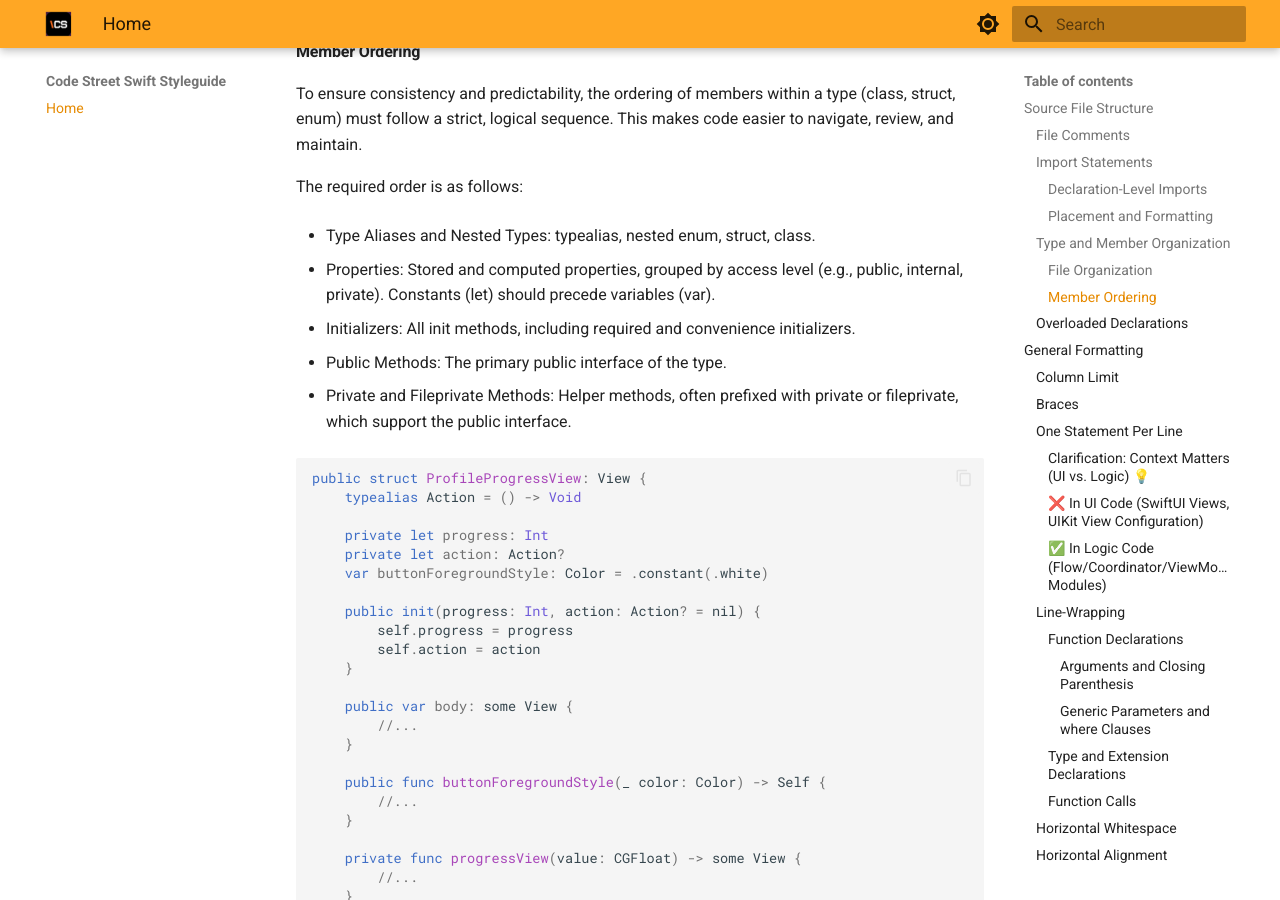
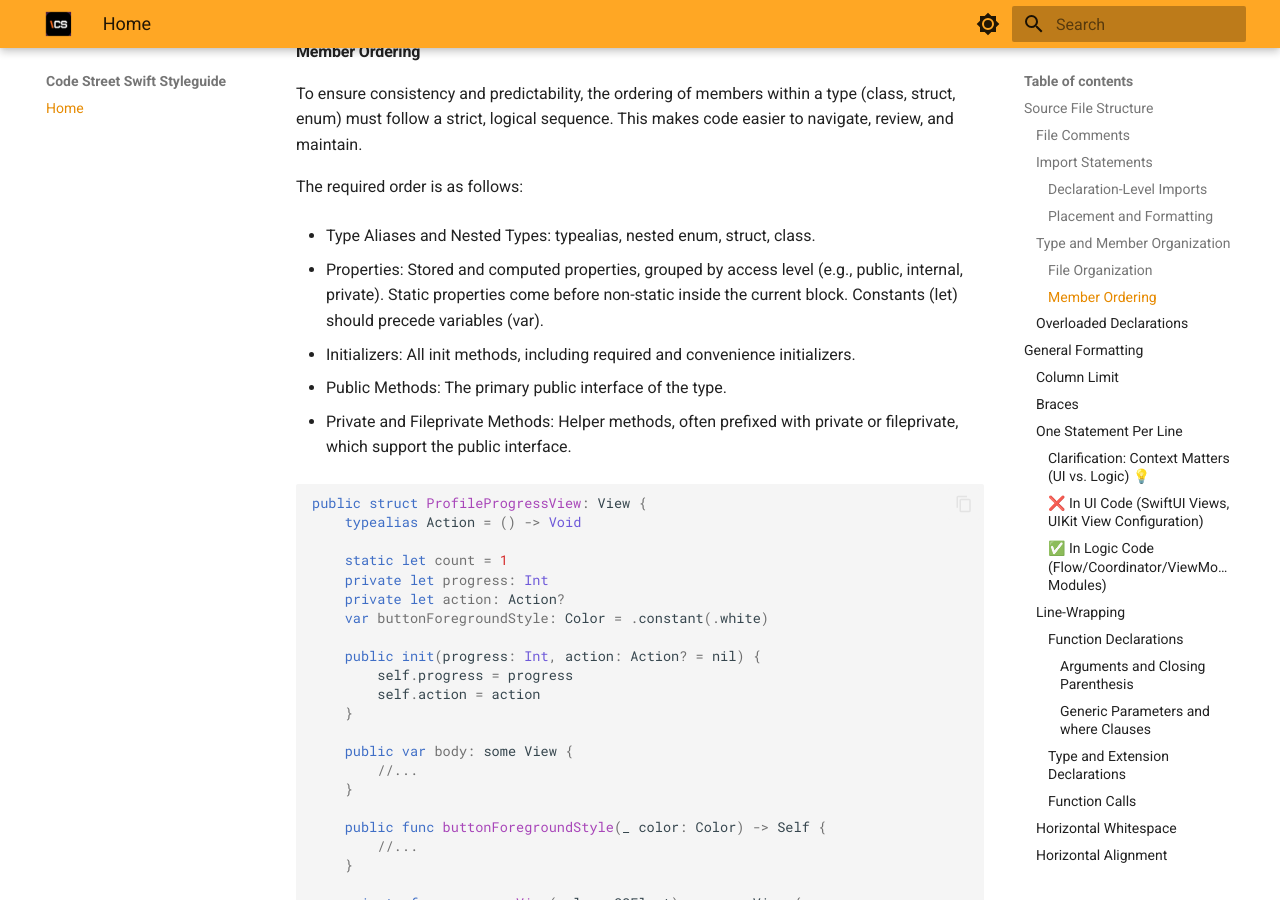
Before and after one commit to codestreet-tech/StyleGuide, an MkDocs documentation site: the page built from docs/index.md, in a window 1280 px wide and 900 px high, scrolled down 1761 px. Built offline with MkDocs 1.6.1 and Material for MkDocs 9.7.7, drawn with Linux system fonts in a browser that asks for light colours.

Commit message:
Update index.md

```diff
--- a/docs/index.md
+++ b/docs/index.md
@@ -58,7 +58,7 @@ The required order is as follows:
 
 * Type Aliases and Nested Types: typealias, nested enum, struct, class.
 
-* Properties: Stored and computed properties, grouped by access level (e.g., public, internal, private). Constants (let) should precede variables (var).
+* Properties: Stored and computed properties, grouped by access level (e.g., public, internal, private). Static properties come before non-static inside the current block. Constants (let) should precede variables (var).
 
 * Initializers: All init methods, including required and convenience initializers.
 
@@ -70,6 +70,7 @@ The required order is as follows:
 public struct ProfileProgressView: View {
     typealias Action = () -> Void
 
+    static let count = 1
     private let progress: Int
     private let action: Action?
     var buttonForegroundStyle: Color = .constant(.white)
```
